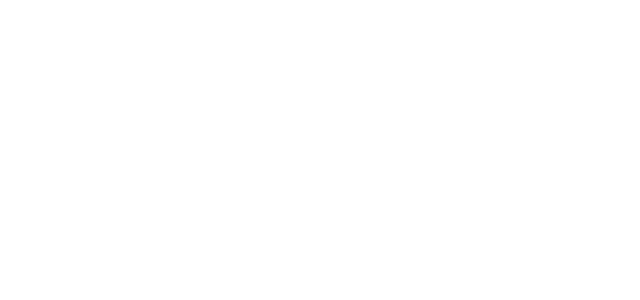
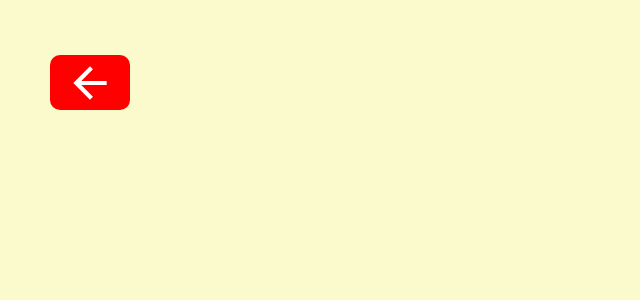
Before and after one commit to HousewareHQ/frontend-engineering-octernship, a React (Create React App) app in the folder app/: page /Second in a window 1280 px wide. Shown: the top 300 px of the page, without its empty margins (0-640 px from the left). Built offline with nearby package versions, Linux system fonts and the light colour scheme.

Commit message:
second page functionality

```diff
--- a/app/package.json
+++ b/app/package.json
@@ -3,6 +3,10 @@
   "version": "0.1.0",
   "private": true,
   "dependencies": {
+    "@emotion/react": "^11.10.6",
+    "@emotion/styled": "^11.10.6",
+    "@mui/icons-material": "^5.11.11",
+    "@mui/material": "^5.11.13",
     "@testing-library/jest-dom": "^5.16.5",
     "@testing-library/react": "^13.4.0",
     "@testing-library/user-event": "^13.5.0",
--- /dev/null
+++ b/app/src/component/Card.css
@@ -0,0 +1,29 @@
+.-container{
+    height: 200px;
+    width: 100px;
+    /* background-color: red; */
+    display: flex;
+    justify-content: center;
+    align-items: center;
+    margin: 5px;
+    flex-wrap: wrap;
+    border-radius: 20px;
+}
+.inner-cont{
+    background-color: white;
+    height: 160px;
+    width: 80px;
+    border-radius: 10px;
+    display: flex;
+    justify-content: center;
+    align-items: center;
+}
+.cross{
+    display: flex;
+    padding-left: 50px;
+    cursor: pointer;
+}
+.cross:hover{
+    font-size: 20px;
+
+}
--- /dev/null
+++ b/app/src/component/Card.js
@@ -0,0 +1,80 @@
+import React,{useContext,useEffect} from 'react';
+import './Card.css'
+import BackspaceIcon from '@mui/icons-material/Backspace'
+import nodeContext from './nodeContext';
+
+
+const Card = ({value,index,uniqueChar}) => {
+  const a=useContext(nodeContext)
+ const tempstr=[...a.state];
+
+
+
+    const handleClick= (e,i)=>{
+        console.log("click",e,i)
+
+
+
+         const arrstr=tempstr.filter((ele,ind)=>{
+           return (
+            ind==i || ele!=e
+           )
+        })
+
+        console.log(uniqueChar,arrstr.length)
+
+        a.setState(arrstr);
+
+        console.log(arrstr)
+
+        if(uniqueChar.size===arrstr.length){
+            setTimeout(()=>{
+                alert("success")
+            },100)
+        }
+        }
+
+
+
+
+   const items = [  "#915c83",
+   "blue",
+   "yellow",
+   "green",
+   "orange",
+   "#deb887",
+   "Aqua",
+   "#de5d83",
+   "#809980",
+   "#E6FF80",
+   "#1AFF33",
+   "#5d8aa8",
+   "#FF3380",
+   "#CCCC00",
+   "#ffbf00",
+   "#4D80CC",
+   "#FF4D4D",
+   "#99E6E6",
+   "#000080","#7fffd4","#de3163","#df00ff","#faf0be","#ffbcd9","#893f45","#9f8170"];
+
+    return( <div>
+
+
+        <div className="-container" style={{backgroundColor: items[value.charCodeAt()-97]}}>
+
+               <div className='cross' onClick={()=>handleClick(value,index)}>
+                <BackspaceIcon />
+               </div>
+               <div className="inner-cont">
+               <h2>{value}</h2>
+               </div>
+
+
+        </div>
+    </div>
+    );
+    }
+
+
+
+export default Card;
--- a/app/src/component/NodeState.js
+++ b/app/src/component/NodeState.js
@@ -3,7 +3,7 @@
 
 const NodeState=(props)=>{
   const [state,setState]=useState('');
-  console.log(state);
+
     return(
         <NodeContext.Provider value={{state,setState}}>
           {props.children}
--- /dev/null
+++ b/app/src/component/Second.css
@@ -0,0 +1,39 @@
+.outer-container{
+    width: 100%;
+    /* height: 100%; */
+    display: flex;
+    padding-top: 200px;
+    flex-direction:row;
+    flex-wrap: wrap;
+    justify-content: center;
+    align-items: center;
+    background-color: #FBFACD;
+
+}
+.arrow{
+    position: absolute;
+    top: 55px;
+    left: 50px;
+    height: 45px;
+    width: 70px;
+    background-color: red;
+    padding: 5px 5px;
+    border-radius: 10px;
+    cursor: pointer;
+    display: flex;
+    justify-content: center;
+    align-items: center;
+}
+.arrow .MuiSvgIcon-root{
+
+    color: white;
+    font-size: 50px;
+
+
+}
+.main{
+    width: 100%;
+    height: 100vh;
+    background-color: #FBFACD;
+
+}
--- a/app/src/component/SecondPage.js
+++ b/app/src/component/SecondPage.js
@@ -1,10 +1,41 @@
-import React,{useContext} from'react';
+import React, { useContext } from 'react';
 import nodeContext from './nodeContext';
+import Card from './Card.js'
+import './Second.css'
+import ArrowBackIcon from '@mui/icons-material/ArrowBack';
+import { useNavigate } from 'react-router-dom';
 
 const SecondPage = () => {
-    const a=useContext(nodeContext);
-    return <div>
-        <h1>{a.state}</h1>
+    const navigate=useNavigate();
+    const a = useContext(nodeContext);
+    let str = [...a.state];
+    const uniqueChar = new Set();
+    str.forEach((ele) => {
+        uniqueChar.add(ele);
+    })
+    // console.log("length ==>",uniqueChar);
+
+    return <div className='main'>
+
+        <div className="outer-container">
+            <div className='arrow' onClick={()=>navigate('/')}>
+                <ArrowBackIcon />
+            </div>
+
+            {str.map((e, i) => {
+                // console.log(e);
+
+                return (
+
+                    <Card value={e} index={i} uniqueChar={uniqueChar} />
+
+
+                )
+
+            })}
+        </div>
+
+
     </div>;
 }
 
```
Also changed, not shown: 1 other file (tests, documents, lock files or other folders).
